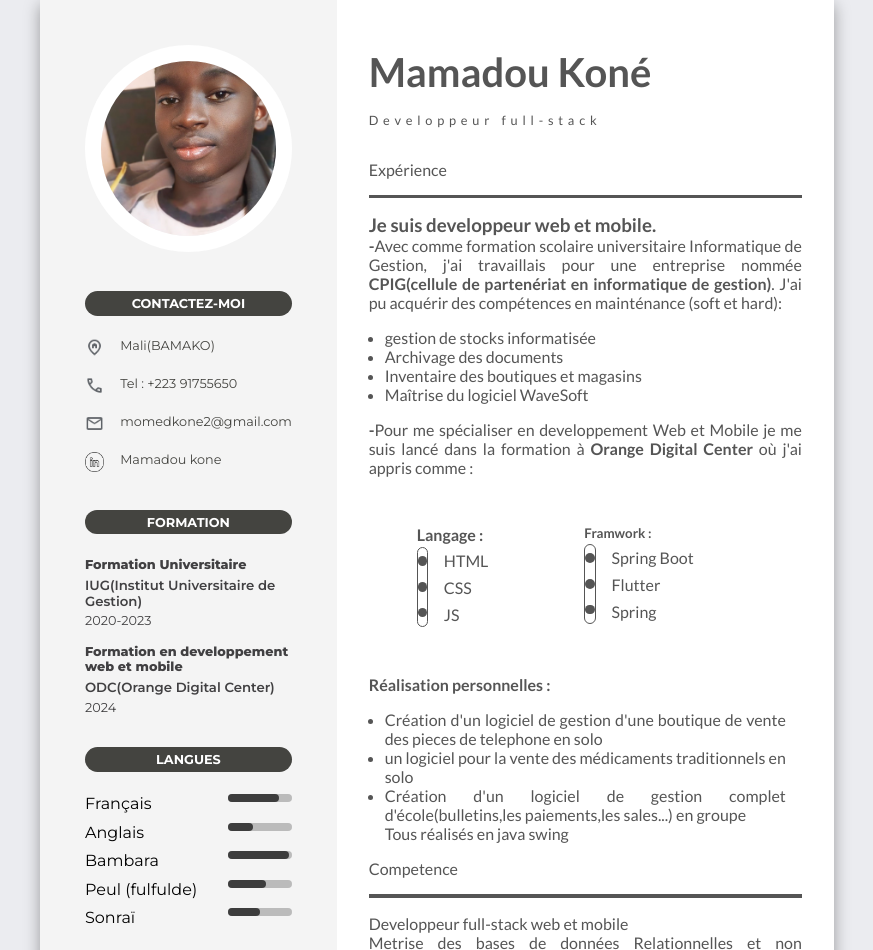
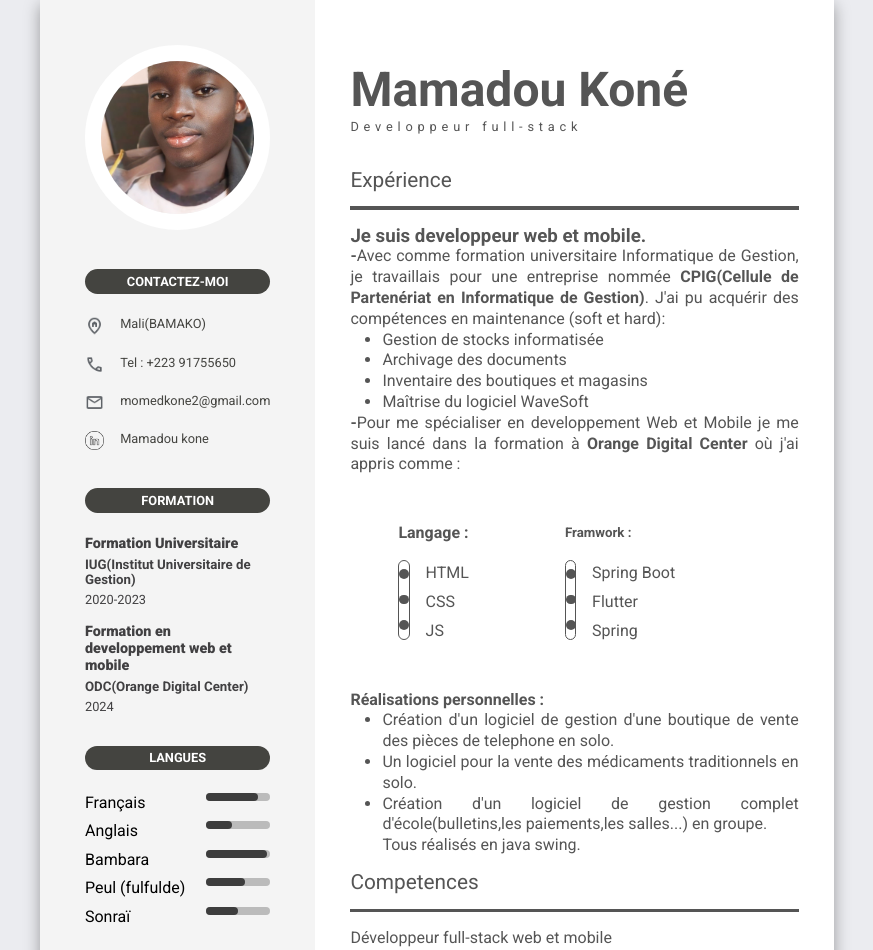
Before and after one commit to mamadou-kone/monCv, a plain HTML site: page index.html in a window 1280 px wide. Shown: the top 950 px of the page, without its empty margins (203-1076 px from the left). Drawn offline with Linux system fonts and the light colour scheme.

Commit message:
modification css

```diff
--- a/index.html
+++ b/index.html
@@ -140,9 +140,9 @@
           <h3>Je suis developpeur web et mobile.</h3>
           <div class="mon-experience">
 
-            <b>-</b>Avec comme formation scolaire universitaire Informatique de Gestion, j'ai travaillais pour une entreprise nommée <b>CPIG(cellule de partenériat en informatique de gestion)</b>. J'ai pu acquérir des compétences en mainténance (soft et hard):
+            <b>-</b>Avec comme formation universitaire Informatique de Gestion, je travaillais pour une entreprise nommée <b>CPIG(Cellule de Partenériat en Informatique de Gestion)</b>. J'ai pu acquérir des compétences en maintenance (soft et hard):
             <ul id="cpigCompetence">
-              <li>gestion de stocks informatisée</li>
+              <li>Gestion de stocks informatisée</li>
               <li>Archivage des documents</li>
               <li>Inventaire des boutiques et magasins</li>
               <li>Maîtrise du logiciel WaveSoft</li>
@@ -186,22 +186,22 @@
             </div>
 
               </div>
-              <b>Réalisation personnelles :</b>
-              <ul>
-                <li>Création d'un logiciel de gestion d'une boutique de vente des pieces de telephone en solo </li>
-                <li>un logiciel pour la vente des médicaments traditionnels en solo</li>
-                <li>Création d'un logiciel de gestion complet d'école(bulletins,les paiements,les sales...) en groupe</li>
-                Tous réalisés en java swing
+              <b>Réalisations personnelles :</b>
+              <ul id="realisation">
+                <li>Création d'un logiciel de gestion d'une boutique de vente des pièces de telephone en solo. </li>
+                <li>Un logiciel pour la vente des médicaments traditionnels en solo.</li>
+                <li>Création d'un logiciel de gestion complet d'école(bulletins,les paiements,les salles...) en groupe.</li>
+                Tous réalisés en java swing.
               </ul>
           </div>
           </p>
 
         <p class="texte-information">
-          <div class="experience">Competence</div>
+          <div class="experience">Competences</div>
           <div class="tiret"></div>
-          Developpeur full-stack web et mobile <br>Metrise des bases de données Relationnelles et non Relationnelles
-          <br>Metrise de quelque langage de programmation comme : java, c++, dart etc. <br>
-          Metrise de quelque framework comme Flutter, Spring, Spring Boot, Angular etc.
+          Développeur full-stack web et mobile <br>Maîtrise des bases de données rélationnelles et non rélationnelles.
+          <br>Maîtrise de quelques langages de programmation comme : java, c++, dart, JavaScript. <br>
+          Maîtrisse de quelques frameworks comme Flutter, Spring, Spring Boot, Angular etc.
           </p>
       </div>
     </div>
--- a/style/style.css
+++ b/style/style.css
@@ -1,211 +1,224 @@
 /* Importation des polices */
-@import url('https://fonts.googleapis.com/css2?family=Montserrat:ital,wght@0,100..900;1,100..900&display=swap');
-@import url('https://fonts.googleapis.com/css2?family=Lato:ital,wght@0,100;0,300;0,400;0,700;0,900;1,100;1,300;1,400;1,700;1,900&display=swap');
-
+@import url('https://fonts.googleapis.com/css2?family=Montserrat:wght@100..900&display=swap');
+@import url('https://fonts.googleapis.com/css2?family=Lato:wght@100;300;400;700;900&display=swap');
+@import url('https://fonts.googleapis.com/css2?family=Roboto:wght@100;300;400;500;700;900&display=swap');
+@import url('https://fonts.googleapis.com/css2?family=Open+Sans:wght@300;400;600;700;800&display=swap');
+@import url('https://fonts.googleapis.com/css2?family=Raleway:wght@100;200;300;400;500;600;700;800;900&display=swap');
 /* Définition des variables CSS */
-:root {
-    --background-color: #ebecf0;
-    --main-bg-color: white;
-    --left-bg-color: #f4f4f4;
-    --text-color: #555555;
-    --title-bg-color: #444440;
-    --title-text-color: white;
-    --font-primary: 'Montserrat', sans-serif;
-    --font-secondary: 'Lato', sans-serif;
-    --font-size-small: 0.8rem;
-    --font-size-medium: 0.8rem;
-    --font-size-large: 1rem;
-    --box-shadow: rgba(0, 0, 0, 0.35) 0px 5px 15px;
-}
-
-/* Réinitialisation des styles par défaut */
 * {
 	margin: 0;
 	padding: 0;
 	box-sizing: border-box;
+    /* font-family: 'Montserrat', Courier, monospace; */
 }
 
-body {
-    background-color: var(--background-color);
+body{
+    background-color: #ebecf0;
+    font-size: 1rem;
 }
 
-.main {
+.main{
     width: 210mm;
     height: 297mm;
-    background-color: var(--main-bg-color);
+    background-color: white;
     margin: 0 auto;
-    box-shadow: var(--box-shadow);
+    box-shadow: rgba(0, 0, 0, 0.35) 0px 5px 15px;
     display: flex;
 }
-.mon-experience ul{
-    margin: 1rem;
-}
-
-.partie-gauche {
-    background-color: var(--left-bg-color);
+.partie-gauche{
+    background-color: #f4f4f4;
     width: 40%;
     height: 100%;
     padding: 2.8rem;
 }
 
-.partie-gauche .photo-conteneur {
+.partie-gauche .photo-conteneur{
     margin-bottom: 2.2rem;
 }
 
-.partie-gauche .photo-conteneur img {
+.partie-gauche .photo-conteneur img{
     width: 100%;
     height: 100%;
-    border-radius: 50%;
+border-radius:50%;
 border: 1rem solid white;
 }
 
-.titre {
-    font-family: var(--font-primary);
-    font-size: var(--font-size-small);
+.titre{
+    font-family: 'Roboto', sans-serif;
+    font-size:0.8rem;
     text-transform: uppercase;
     padding: 0.3rem;
-    background-color: var(--title-bg-color);
-    color: var(--title-text-color);
+    background-color: #444440;
+    color: white;
     border-radius: 1rem;
     text-align: center;
     margin: 1.4rem 0;
 }
-
-.icon-conteneur img {
+.icon-conteneur img{
     width: 1.2rem;
     height: 1.2rem;
 }
-
-.contact-conteneur {
+.contact-conteneur{
     margin-bottom: 2.2rem;
-    font-family: var(--font-primary);
+    font-family: "Roboto";
 }
 
-.contact-conteneur .contact-list {
+ .contact-conteneur .contact-list{
     display: flex;
     gap: 1rem;
     margin-bottom: 1rem;
-    color: var(--title-bg-color);
-    font-size: var(--font-size-medium);
+    color: #444440;
+    font-size: 0.8rem;
 }
+
 
 .formation-conteneur {
     margin: 2rem 0;
-    font-family: var(--font-primary);
+    font-family: 'Roboto', sans-serif;
 }
 
-.formation-conteneur .cours {
+.formation-conteneur .cours{
     margin-bottom: 1rem;
     color: #414042;
 }
 
-.formation-conteneur .formation-titre {
-    font-size: var(--font-size-medium);
+.formation-conteneur .formation-titre{
+    font-size: 0.9rem;
     font-weight: 800;
-    margin-bottom: 0.3rem;
+    margin-bottom: .3rem;
 }
 
-.formation-conteneur .nom-college {
+.formation-conteneur  .nom-college{
     margin-bottom: 0.3rem;
     font-weight: 600;
+
+
 }
 
-.formation-conteneur .formation-date {
-    font-size: var(--font-size-medium);
+.formation-conteneur .formation-date{
+    font-size: 0.8rem;
+
 }
 
-.langue-conteneur .langue {
+.langue-conteneur .langue{
     display: flex;
     justify-content: space-between;
     margin-bottom: 0.6rem;
-    font-family: var(--font-primary);
+    font-family: "Roboto", sans-serif;
 }
 
-.langue-conteneur .langue .form {
+.langue-conteneur .langue .form{
     background-color: #bbbbbb;
     width: 4rem;
     height: 0.5rem;
     border-radius: 1rem;
 }
 
-.langue-conteneur .langue .bar {
+.langue-conteneur .langue .bar{
     background-color: #3d3d3d;
     height: 100%;
+
     border-radius: 1rem;
 }
 
-.partie-droite {
-    padding: 3rem 2rem;
-    color: var(--text-color);
-    font-family: var(--font-secondary);
+.partie-droite{
+    padding: 5rem 2.2rem;
+    color: #555555;
+    font-family: "Roboto", sans-serif;
     text-align: justify;
-    overflow: unset;
+    line-height: 1.3em;
 }
 
-.partie-droite .banner .prenom,
-.partie-droite .banner .nom {
-    font-size: 2.5rem;
-    color: var(--text-color);
+.partie-droite .banner .prenom{
     margin-bottom: 0.5rem;
+    font-size: 3rem;
+    color: #555555;
+
 }
 
-.banner p {
+.banner P{
     margin-bottom: 2rem;
     letter-spacing: 0.3rem;
     margin-top: 1rem;
-    font-size: var(--font-size-medium);
+    font-size: 0.8rem;
 }
 
-.tiret {
+.partie-droite .banner .nom{
+    font-size: 3rem;
+    color: #555555;
+    margin-bottom: 0.5rem;
+}
+.tiret{
     margin-top: 1rem;
-    background-color: var(--text-color);
+    background-color: #555555;
     width: 100%;
     height: 0.2rem;
     margin-bottom: 1rem;
+
+}
+ .experience{
+    font-size: 1.3rem;
+
 }
 
-.experience {
-    font-size: var(0.5);
+.right{
+    margin: 3rem;
 }
-
-.right, .left {
+.left{
     margin: 3rem;
 }
 
 .langage-conteneur {
     display: flex;
-    margin-top: 0.2rem;
+    margin-top: 1rem;
+
 }
-
-.oblique-bar {
+ .oblique-bar{
     margin-right: 1rem;
-    border: 1px solid var(--text-color);
+    border: 1px solid #555555 ;
     width: 0.7rem;
     height: 5rem;
     border-radius: 1rem;
+
+
 }
-
-.element-langage {
+.element-langage{
     margin-top: -0.3rem;
 }
 
-.les-points {
-    background-color: var(--text-color);
+.les-points{
+    background-color: #555555;
     width: 0.6rem;
     height: 0.6rem;
     border-radius: 1rem;
     margin-top: 0.5rem;
     margin-bottom: 1rem;
+
 }
 
-.langage {
+.langage{
     margin-top: 0.5rem;
+
 }
 
-.mon-experience .cont-lang {
+.mon-experience .cont-lang{
        display: flex;
 }
 
-.texte-information {
+
+.texte-information{
     margin-bottom: 1rem;
 }
+.h5{
+    font-size: 0.8rem;
+    display: flex;
+}
+.h5 .les-points{
+    margin-right: 1rem;
+}
+#cpigCompetence{
+    margin-left: 2rem;
+}
+#realisation{
+    margin-left: 2rem;
+}
```
Lines whose indentation alone changed are shown as unchanged.
